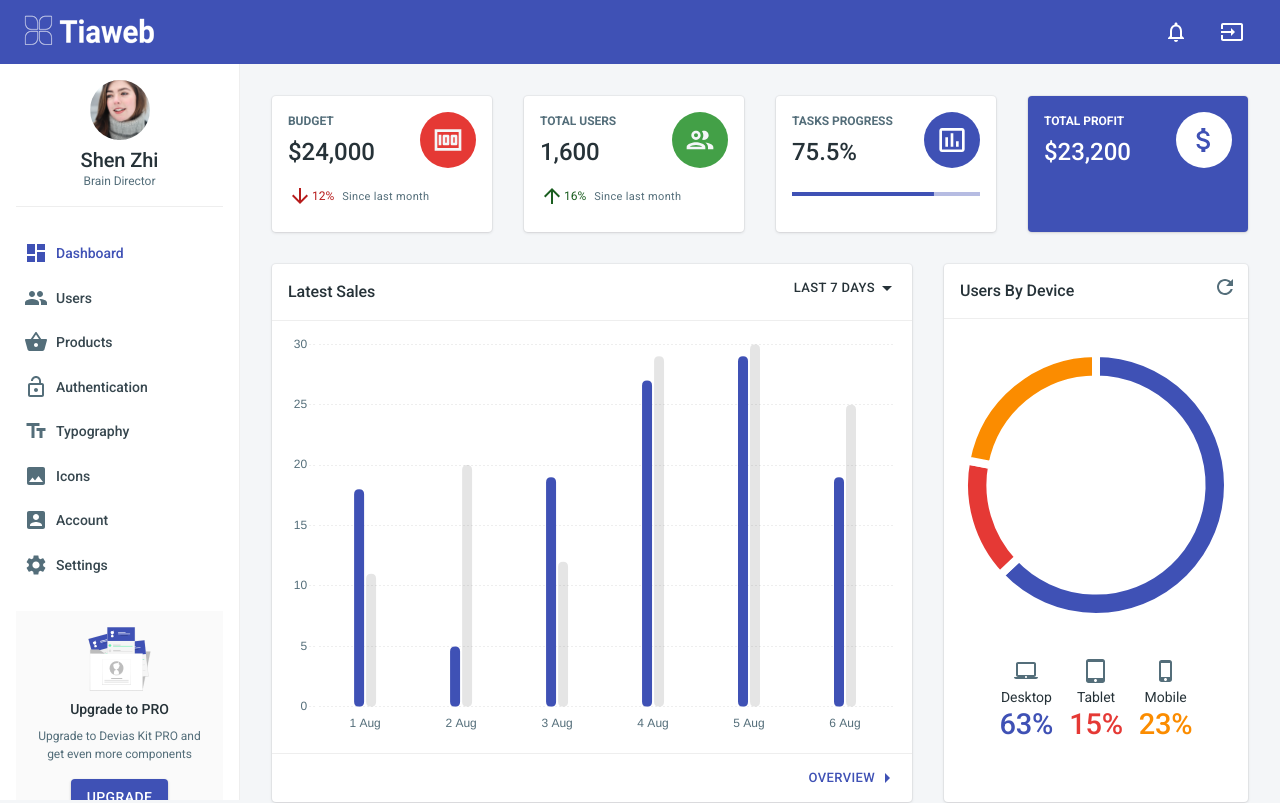
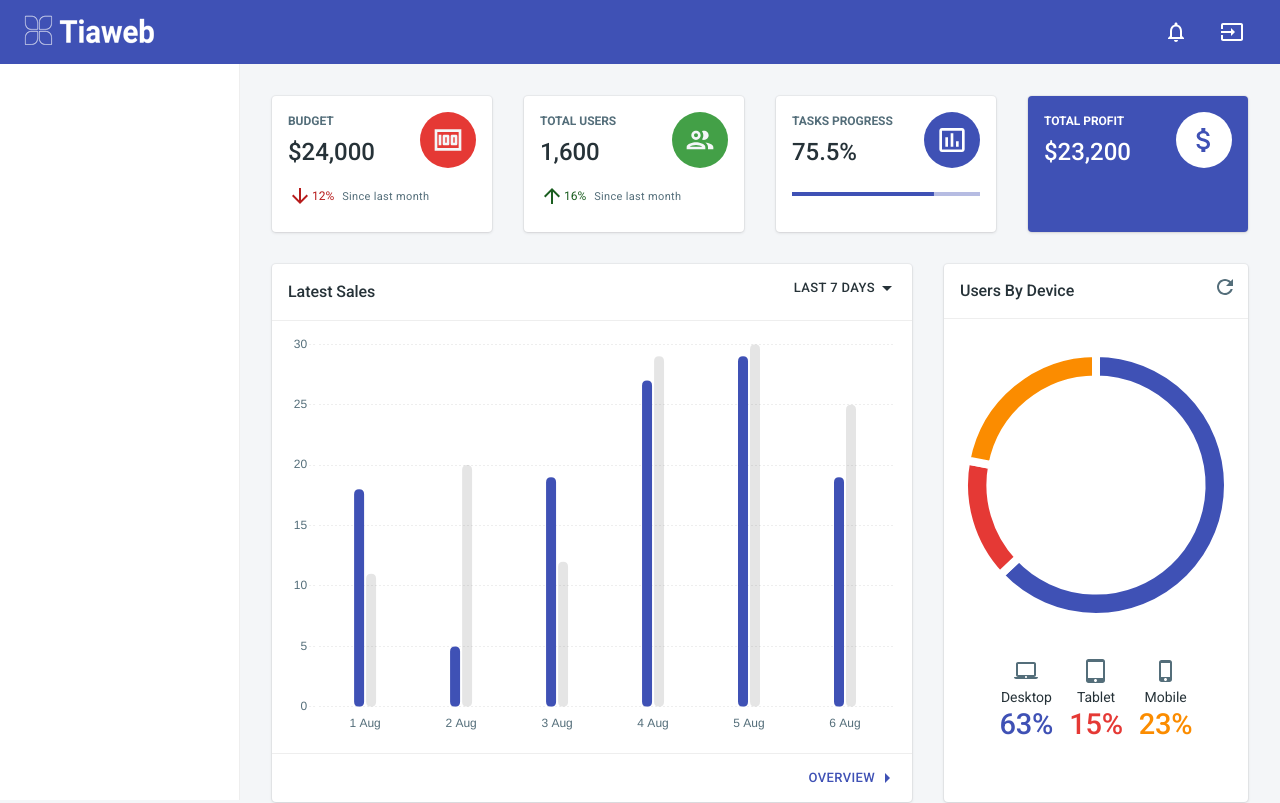
Before and after one commit to tiaweb/react-tiabiru, a React (Create React App) app: page /dashboard in a window 1280 px wide. Shown: the top 803 px of the page. Built offline with nearby package versions, Linux system fonts and the light colour scheme; what validate.js would draw is missing.

Commit message:
Update Sidebar.js

```diff
--- a/src/layouts/Main/components/Sidebar/Sidebar.js
+++ b/src/layouts/Main/components/Sidebar/Sidebar.js
@@ -93,19 +93,7 @@ const Sidebar = props => {
       open={open}
       variant={variant}
     >
-      <div
-        {...rest}
-        className={clsx(classes.root, className)}
-      >
-        <Profile />
-        <Divider className={classes.divider} />
-        <SidebarNav
-          className={classes.nav}
-          pages={pages}
-        />
-        <UpgradePlan />
-      </div>
-    </Drawer>
+          </Drawer>
   );
 };
 
```
